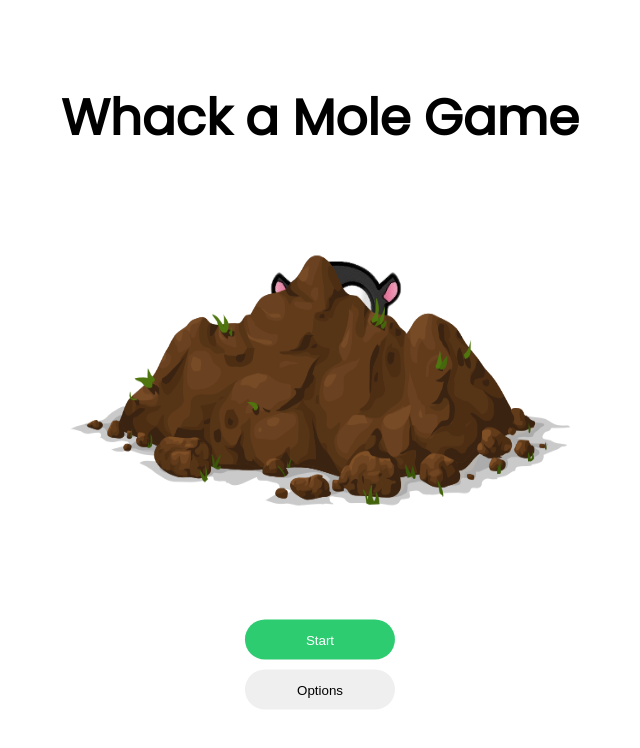
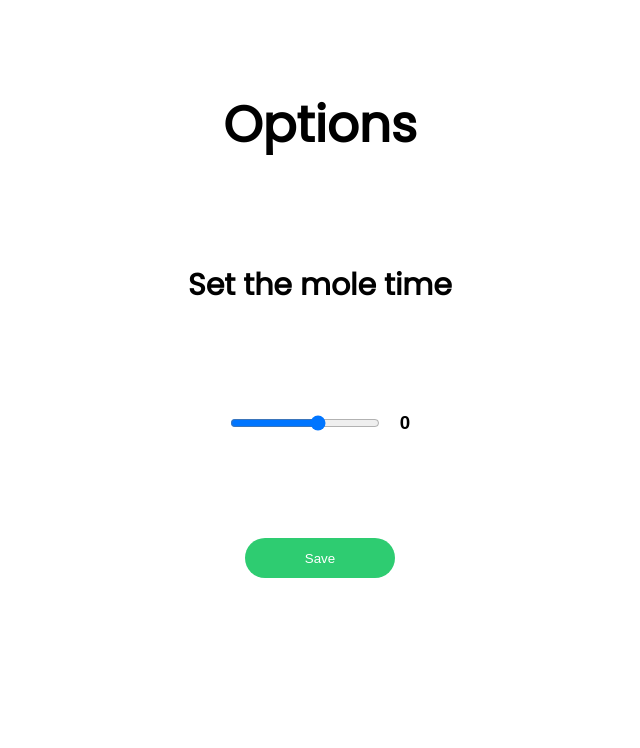
Before and after one commit to aleksaa03/Whack-a-mole, a plain HTML site: page Whack a mole/index.html in a window 1280 px wide. Both pictures are taken after a click on the button "Options". Shown: the whole page, without its empty margins (320-960 px from the left). Drawn offline with Linux system fonts and the light colour scheme.

Commit message:
Add files via upload

```diff
--- a/Whack a mole/app.js
+++ b/Whack a mole/app.js
@@ -2,15 +2,16 @@ var text = document.getElementById("text");
 var restart = document.getElementById("restart");
 var timeEnd = false;
 var score = 0;
+var time = 4;
 
 var random = Math.floor(Math.random() * 6);
 
 function moleSpawn(move) {
   var moleId = document.getElementById(random);
   if (move == "up") {
-    moleId.style.animation = "up .4s forwards";
+    moleId.style.animation = `up .${time}s forwards`;
   } else {
-    moleId.style.animation = "down .4s forwards";
+    moleId.style.animation = `down .${time}s forwards`;
   }
 }
 
@@ -68,10 +69,6 @@ function message(displayText, on) {
   }
 }
 
-function restartGame() {
-  location.reload();
-}
-
 var mainMole = document.getElementById("main-mole");
 var mainPage = document.getElementById("main-page");
 
@@ -92,3 +89,23 @@ function startGame() {
   dirts.style.display = "flex";
   gameScore.style.display = "block";
 }
+
+var optionsDiv = document.getElementById("options");
+
+function options() {
+  optionsDiv.style.display = "block";
+  mainPage.style.display = "none";
+}
+
+var rangeNumber = document.getElementById("range-number");
+
+function moleTime(e) {
+  var rangeValue = e.target.value;
+  rangeNumber.innerHTML = rangeValue;
+  time = rangeValue;
+}
+
+function saveOptions() {
+  optionsDiv.style.display = "none";
+  mainPage.style.display = "block";
+}
--- a/Whack a mole/index.html
+++ b/Whack a mole/index.html
@@ -10,6 +10,15 @@
     <title>Whack a mole</title>
   </head>
   <body>
+    <div class="options" id="options">
+      <h1>Options</h1>
+      <h4>Set the mole time</h4>
+      <div class="mole-time">
+        <input type="range" name="" max="5" oninput="moleTime(event)" />
+        <h3 id="range-number">0</h3>
+      </div>
+      <button onclick="saveOptions()">Save</button>
+    </div>
     <div class="main-page" id="main-page">
       <h1>Whack a Mole Game</h1>
       <div class="images">
@@ -23,7 +32,7 @@
       </div>
       <div class="buttons">
         <button onclick="startGame()">Start</button>
-        <button>Options</button>
+        <button onclick="options()">Options</button>
       </div>
     </div>
     <div class="dirts" id="dirts">
@@ -58,7 +67,7 @@
     </div>
     <div class="game-score" id="game-score">
       <h2 id="text">Score: 0</h2>
-      <button id="restart" onclick="restartGame()">Restart</button>
+      <button id="restart" onclick="location.reload()">Restart</button>
     </div>
     <script src="app.js"></script>
   </body>
--- a/Whack a mole/style.css
+++ b/Whack a mole/style.css
@@ -5,7 +5,7 @@
   -webkit-tap-highlight-color: rgba(0, 0, 0, 0);
 }
 .main-page {
-  display: flex;
+  display: block;
   justify-content: center;
   align-items: center;
   flex-direction: column;
@@ -31,6 +31,7 @@
   width: 250px;
   position: absolute;
   z-index: -1;
+  top: 10%;
   left: 30%;
 }
 .main-page .images img:nth-child(2) {
@@ -50,6 +51,52 @@
 .main-page .buttons button:nth-child(1) {
   background: #2ecc71;
   color: #ffffff;
+}
+.options {
+  display: none;
+  text-align: center;
+  padding-top: 3%;
+}
+.options h1,
+.options h4,
+input[type="range"] {
+  padding: 50px 0;
+}
+.options h1,
+.options h4 {
+  font-family: "Poppins", sans-serif;
+}
+.options h1 {
+  font-size: 50px;
+}
+.options h4 {
+  font-size: 30px;
+}
+.options .mole-time {
+  display: flex;
+  justify-content: center;
+  align-items: center;
+}
+.options .mole-time input[type="range"],
+.mole-time h3 {
+  margin: 0 10px;
+}
+.options .mole-time input[type="range"] {
+  height: 30px;
+  width: 150px;
+  outline: none;
+}
+.options button {
+  display: block;
+  margin: 50px auto;
+  height: 40px;
+  width: 150px;
+  border-radius: 24px;
+  background: #2ecc71;
+  color: #ffffff;
+  border: none;
+  outline: none;
+  cursor: pointer;
 }
 .dirts {
   display: none;
```
